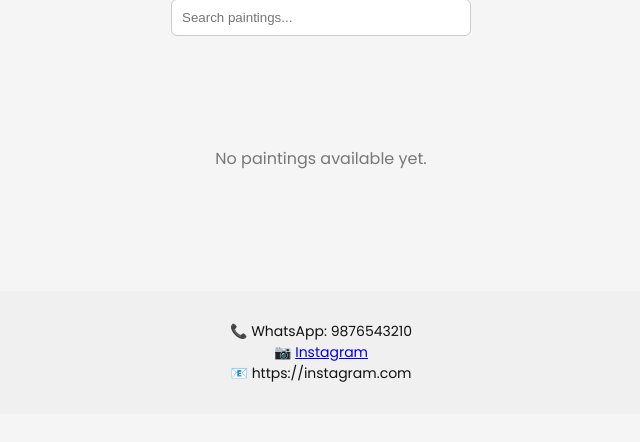
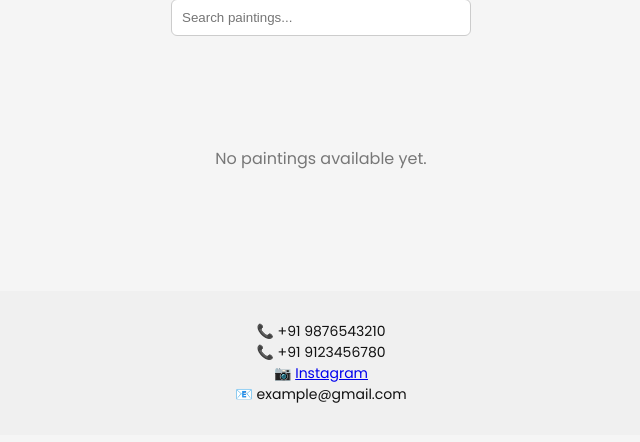
Before and after one commit to Deepthiashmitha-P/yanasgallery, a Flask app: page / in a window 1280 px wide. Shown: the part 246-688 px from the top of the page, without its empty margins (319-959 px from the left). Run offline with Flask 3, Linux system fonts and the light colour scheme; data comes from the database, SQL or seed files in the repository; data that the repository does not hold is empty.

Commit message:
Update gallery.html

```diff
--- a/templates/gallery.html
+++ b/templates/gallery.html
@@ -64,11 +64,11 @@
 
     </div>
 </section>
-
 <footer class="footer">
-    <p>📞 WhatsApp: {{ contact[1] }}</p>
-    <p>📷 <a href="{{ contact[2] }}" target="_blank">Instagram</a></p>
-    <p>📧 {{ contact[3] }}</p>
+    <p>📞 +91 {{ contact[1] }}</p>
+    <p>📞 +91 {{ contact[2] }}</p>
+    <p>📷 <a href="{{ contact[3] }}" target="_blank">Instagram</a></p>
+    <p>📧 {{ contact[4] }}</p>
 </footer>
 
 <!-- IMAGE MODAL -->
```
